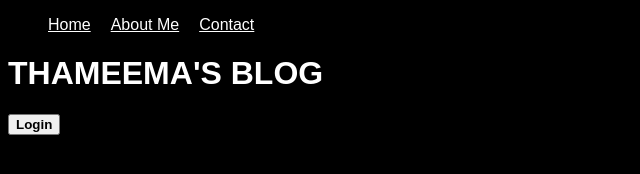
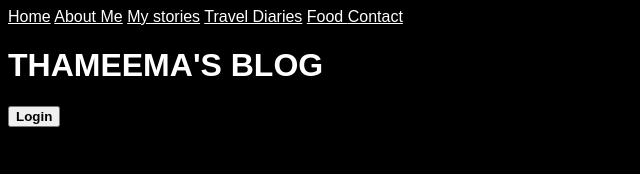
Before and after one commit to mariyamthameema/Blog, a plain HTML site: page index.html in a window 1280 px wide. Shown: the whole page, without its empty margins (0-640 px from the left). Drawn offline with Linux system fonts and the light colour scheme.

Commit message:
Update index.html

```diff
--- a/index.html
+++ b/index.html
@@ -15,11 +15,13 @@
 <body>
     <header>
         <nav>
-            <ul style="list-style-type: none; display: flex; gap: 20px;">
-                <li><a href="#" style="color: white;">Home</a></li>
-                <li><a href="#" style="color: white;">About Me</a></li>
-                <li><a href="#" style="color: white;">Contact</a></li>
-            </ul>
+                <a href="#" style="color: white;">Home</a>
+                <a href="#" style="color: white;">About Me</a>
+                <a href="#" style="color: white;">My stories</a>
+                <a href="#" style="color: white;">Travel Diaries</a>
+                <a href="#" style="color: white;">Food </a>
+                <a href="#" style="color: white;">Contact</a>
+
         </nav>
     </header>
     <h1>THAMEEMA'S BLOG</h1>
```
